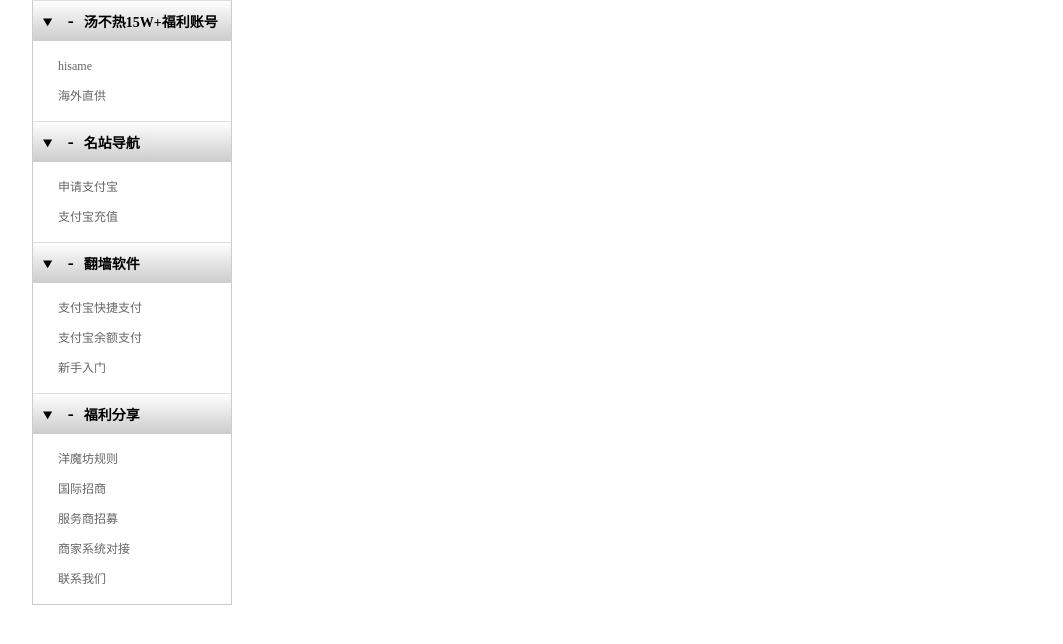
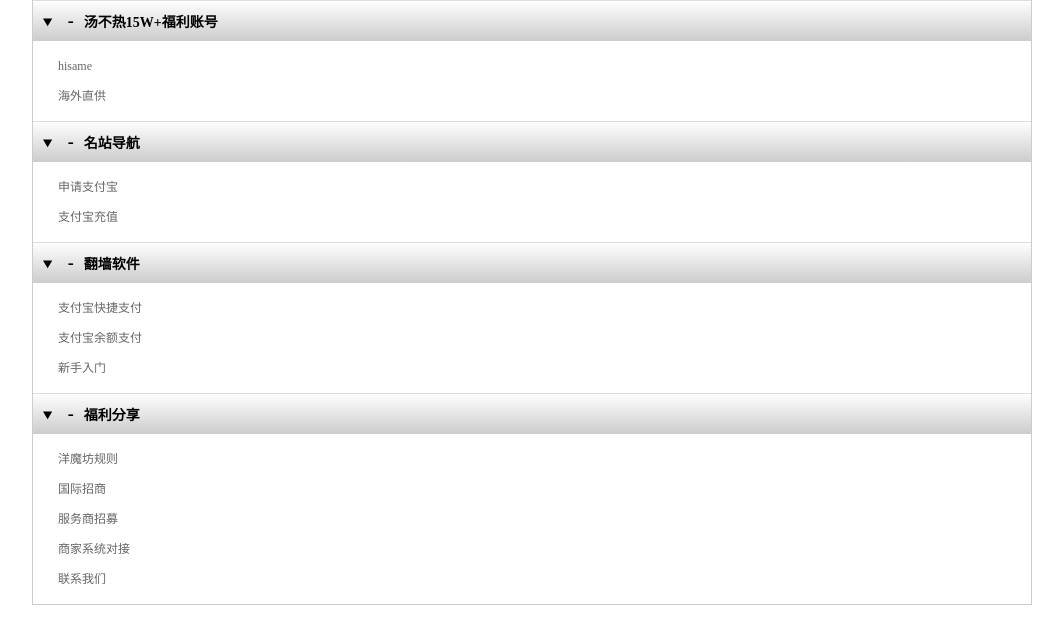
Before and after one commit to zuispring/tumblr, a plain HTML site: page index.html in a window 1280 px wide. Shown: the whole page, without its empty margins (108-1171 px from the left). Drawn offline with Linux system fonts and the light colour scheme.

Commit message:
Update index.html

```diff
--- a/index.html
+++ b/index.html
@@ -7,7 +7,7 @@
 *{margin:0;padding:0}
 a{text-decoration:none}
 #conter{width:1000px;margin:auto}
-#help-left{width:200px;font-family:'microsoft YaHei';float:left}
+#help-left{width:1000px;font-family:'microsoft YaHei';float:left}
 .menu{border-left:1px solid #ccc;border-right:1px solid #ccc}
 .menu:last-child{border-bottom:1px solid #ccc}
 .menu summary{height:40px;line-height:40px;text-indent:10px;outline:0;font-size:14px;font-weight:700;border-top:1px solid #ddd;background:-webkit-gradient(linear,left top,left bottom,color-stop(0,#FEFEFE),color-stop(1,#CCC));cursor:pointer}
```
